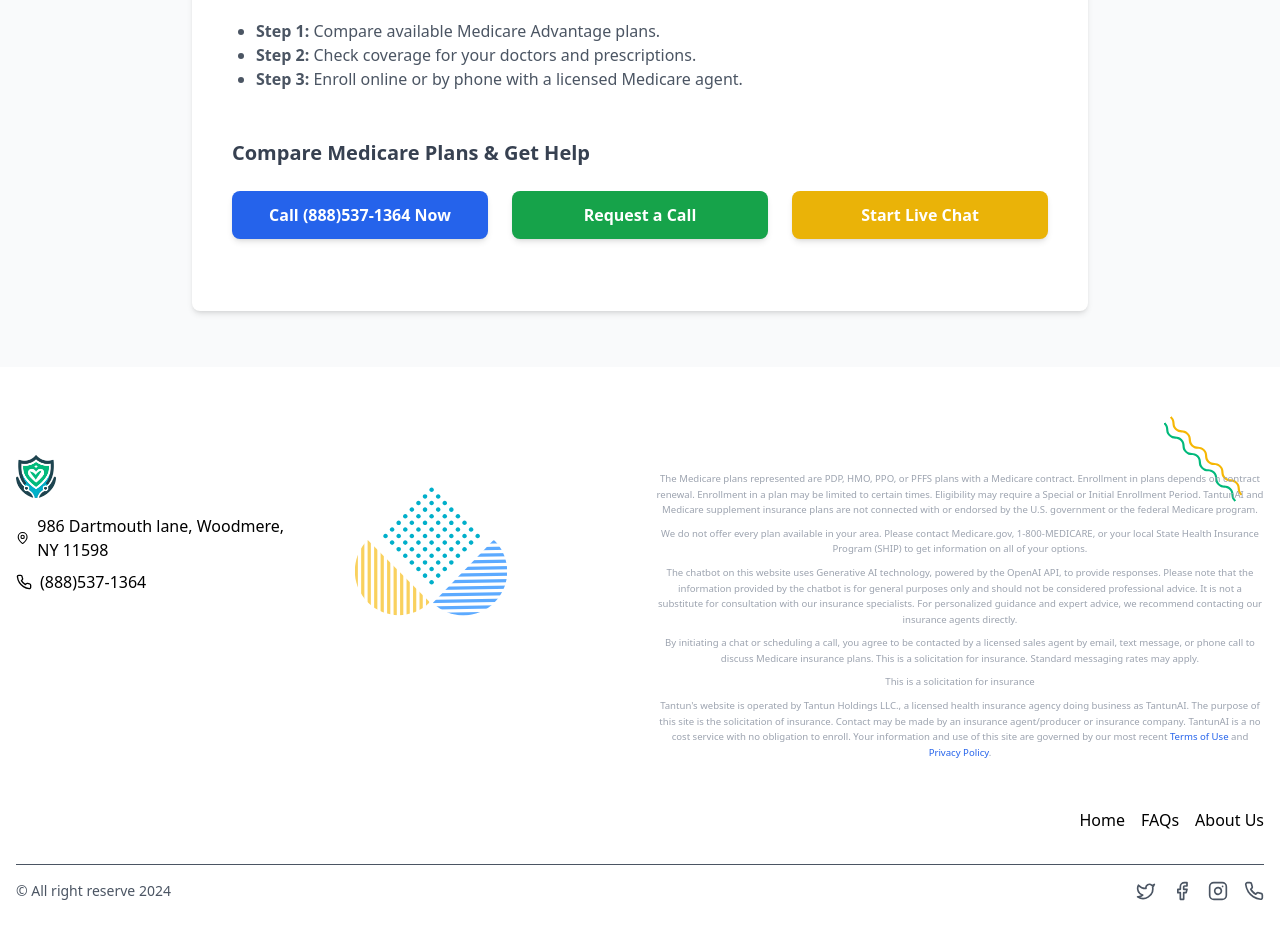
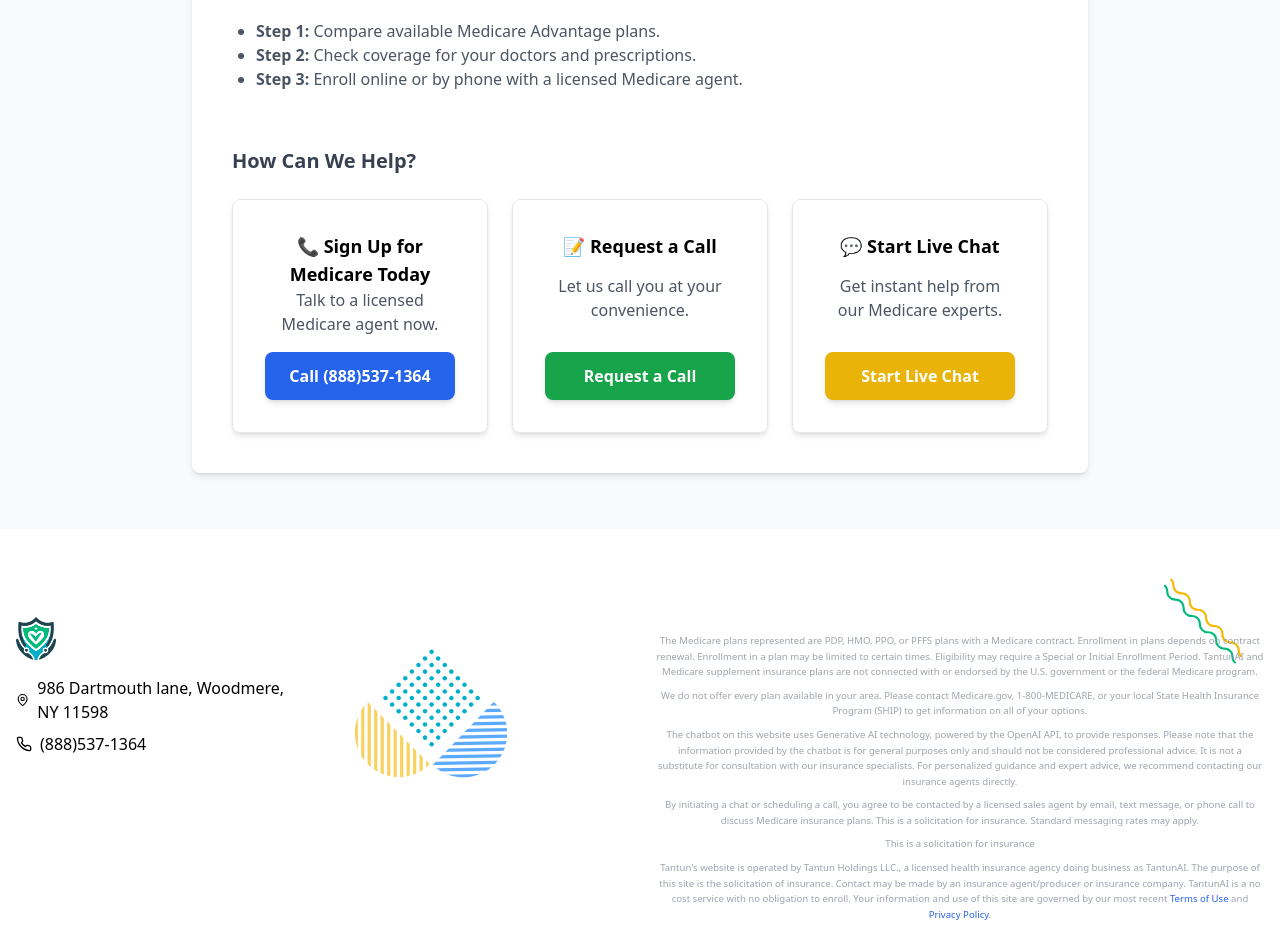
Before and after one commit to tantunholdings/medicare-tantun-web, a Next.js app: page /medicare-advantage-enrollment in a window 1280 px wide. Shown: the part 1140-2076 px from the top of the page. Built offline with nearby package versions, Linux system fonts and the light colour scheme.

Commit message:
Modify the CTA buttons

```diff
--- a/app/aiassistant/page.js
+++ b/app/aiassistant/page.js
@@ -1,14 +1,18 @@
 "use client";
 
 import { useState } from "react";
+import { PHONE_NUMBER } from '@/utils/constants';
 import CardsSection from "../../components/home/CardsSection";
 import ChatPopup from "../../components/home/ChatPopup";
+import DetailsPopup from '@/components/DetailsPopup';
 
 export default function AssistancePage() {
   const [trigger, setTrigger] = useState("");
+  const [showDetailsPopup, setShowDetailsPopup] = useState(false);
 
   return (
-    <div className="flex flex-col min-h-screen">
+    <div className='flex flex-col min-h-screen items-center bg-gray-50 relative'>
+      <div className='w-full max-w-4xl bg-white rounded-lg shadow-md p-10 mt-14 mb-14'>
         {/* Assistant Section */}
         <main className="flex-grow flex justify-start flex-col pt-8">
           <section
@@ -16,14 +20,40 @@ export default function AssistancePage() {
             id="chat-section"
           >
             <h2 className="text-2xl font-bold mb-6 text-center underline decoration-blue-500">
-            Ask Our MedicareGPT Assistant about Medicare
+              Ask Our Medicare AI Assistant about Medicare
             </h2>
             <CardsSection setTrigger={setTrigger} />
             <ChatPopup setTrigger={setTrigger} trigger={trigger} />
           </section>
         </main>
-
-
+        {/* ✅ 4 CTA Buttons - Placed After Content */}
+        <h2 className='text-xl font-semibold text-gray-700 mt-14 mb-6'>How Can We Help?</h2>
+            <div className='grid grid-cols-1 md:grid-cols-3 gap-6 text-center items-stretch h-full'>
+              <div className='border rounded-lg p-8 shadow-md flex flex-col justify-between h-full'>
+                <h3 className='text-lg font-bold'>📞 Sign Up for Medicare Today</h3>
+                <p className='text-gray-600'>Talk to a licensed Medicare agent now.</p>
+                <a href={`tel:${PHONE_NUMBER}`} className='block mt-4 bg-blue-600 text-white py-3 px-6 rounded-lg font-semibold hover:bg-blue-700 shadow-md'>
+                  Call {PHONE_NUMBER}
+                </a>
+              </div>
+              <div className='border rounded-lg p-8 shadow-md flex flex-col justify-between h-full'>
+                <h3 className='text-lg font-bold'>📝 Request a Call</h3>
+                <p className='text-gray-600'>Let us call you at your convenience.</p>
+                <button onClick={() => setShowDetailsPopup(true)} className='block mt-4 bg-green-600 text-white py-3 px-6 rounded-lg font-semibold hover:bg-green-700 shadow-md'>
+                  Request a Call
+                </button>
+              </div>
+              <div className='border rounded-lg p-8 shadow-md flex flex-col justify-between h-full'>
+                <h3 className='text-lg font-bold'>💬 Start Live Chat</h3>
+                <p className='text-gray-600'>Get instant help from our Medicare experts.</p>
+                <button onClick={() => window.Tawk_API.maximize()} className='block mt-4 bg-yellow-500 text-white py-3 px-6 rounded-lg font-semibold hover:bg-yellow-600 shadow-md'>
+                  Start Live Chat
+                </button>
+              </div>
+            </div>
+        {/* ✅ Request a Call Popup */}
+        {showDetailsPopup && <DetailsPopup closePopup={() => setShowDetailsPopup(false)} />}
+      </div>
     </div>
   );
 }
--- a/app/medicare-advantage-enrollment/page.js
+++ b/app/medicare-advantage-enrollment/page.js
@@ -80,26 +80,29 @@ export default function MedicareAdvantagePage() {
 
 
         {/* ✅ 4 CTA Buttons - Placed After Content */}
-        <h2 className='text-xl font-semibold text-gray-700 mt-12 mb-6'>Compare Medicare Plans & Get Help</h2>
-        <div className="flex flex-col md:flex-row justify-center gap-6 mb-8">
-          <a
-            href={`tel:${PHONE_NUMBER}`}
-            className="block text-center bg-blue-600 text-white py-3 px-4 rounded-lg font-semibold hover:bg-blue-700 shadow-md w-full max-w-xs sm:max-w-sm md:max-w-md"
-          >
-            Call {PHONE_NUMBER} Now
+        <h2 className='text-xl font-semibold text-gray-700 mt-14 mb-6'>How Can We Help?</h2>
+            <div className='grid grid-cols-1 md:grid-cols-3 gap-6 text-center items-stretch h-full'>
+              <div className='border rounded-lg p-8 shadow-md flex flex-col justify-between h-full'>
+                <h3 className='text-lg font-bold'>📞 Sign Up for Medicare Today</h3>
+                <p className='text-gray-600'>Talk to a licensed Medicare agent now.</p>
+                <a href={`tel:${PHONE_NUMBER}`} className='block mt-4 bg-blue-600 text-white py-3 px-6 rounded-lg font-semibold hover:bg-blue-700 shadow-md'>
+                  Call {PHONE_NUMBER}
                 </a>
-          <button
-            onClick={() => setShowDetailsPopup(true)}
-            className="block text-center bg-green-600 text-white py-3 px-4 rounded-lg font-semibold hover:bg-green-700 shadow-md w-full max-w-xs sm:max-w-sm md:max-w-md"
-          >
+              </div>
+              <div className='border rounded-lg p-8 shadow-md flex flex-col justify-between h-full'>
+                <h3 className='text-lg font-bold'>📝 Request a Call</h3>
+                <p className='text-gray-600'>Let us call you at your convenience.</p>
+                <button onClick={() => setShowDetailsPopup(true)} className='block mt-4 bg-green-600 text-white py-3 px-6 rounded-lg font-semibold hover:bg-green-700 shadow-md'>
                   Request a Call
                 </button>
-          <button
-            onClick={() => window.Tawk_API.maximize()}
-            className="block text-center bg-yellow-500 text-white py-3 px-4 rounded-lg font-semibold hover:bg-yellow-600 shadow-md w-full max-w-xs sm:max-w-sm md:max-w-md"
-          >
+              </div>
+              <div className='border rounded-lg p-8 shadow-md flex flex-col justify-between h-full'>
+                <h3 className='text-lg font-bold'>💬 Start Live Chat</h3>
+                <p className='text-gray-600'>Get instant help from our Medicare experts.</p>
+                <button onClick={() => window.Tawk_API.maximize()} className='block mt-4 bg-yellow-500 text-white py-3 px-6 rounded-lg font-semibold hover:bg-yellow-600 shadow-md'>
                   Start Live Chat
                 </button>
+              </div>
             </div>
 
         {/* ✅ Exit-Intent Popup */}
--- a/app/medicare-supplement/page.js
+++ b/app/medicare-supplement/page.js
@@ -92,26 +92,29 @@ export default function MedicareSupplementPage() {
       </ul>
 
        {/* ✅ 4 CTA Buttons - Placed After Content */}
-        <h2 className='text-xl font-semibold text-gray-700 mt-12 mb-6'>Compare Medigap Plans & Save</h2>
-        <div className="flex flex-col md:flex-row justify-center gap-6 mb-8">
-          <a
-            href={`tel:${PHONE_NUMBER}`}
-            className="block text-center bg-blue-600 text-white py-3 px-4 rounded-lg font-semibold hover:bg-blue-700 shadow-md w-full max-w-xs sm:max-w-sm md:max-w-md"
-          >
-            Call {PHONE_NUMBER} Now
+       <h2 className='text-xl font-semibold text-gray-700 mt-14 mb-6'>How Can We Help?</h2>
+            <div className='grid grid-cols-1 md:grid-cols-3 gap-6 text-center items-stretch h-full'>
+              <div className='border rounded-lg p-8 shadow-md flex flex-col justify-between h-full'>
+                <h3 className='text-lg font-bold'>📞 Sign Up for Medicare Today</h3>
+                <p className='text-gray-600'>Talk to a licensed Medicare agent now.</p>
+                <a href={`tel:${PHONE_NUMBER}`} className='block mt-4 bg-blue-600 text-white py-3 px-6 rounded-lg font-semibold hover:bg-blue-700 shadow-md'>
+                  Call {PHONE_NUMBER}
                 </a>
-          <button
-            onClick={() => setShowDetailsPopup(true)}
-            className="block text-center bg-green-600 text-white py-3 px-4 rounded-lg font-semibold hover:bg-green-700 shadow-md w-full max-w-xs sm:max-w-sm md:max-w-md"
-          >
+              </div>
+              <div className='border rounded-lg p-8 shadow-md flex flex-col justify-between h-full'>
+                <h3 className='text-lg font-bold'>📝 Request a Call</h3>
+                <p className='text-gray-600'>Let us call you at your convenience.</p>
+                <button onClick={() => setShowDetailsPopup(true)} className='block mt-4 bg-green-600 text-white py-3 px-6 rounded-lg font-semibold hover:bg-green-700 shadow-md'>
                   Request a Call
                 </button>
-          <button
-            onClick={() => window.Tawk_API.maximize()}
-            className="block text-center bg-yellow-500 text-white py-3 px-4 rounded-lg font-semibold hover:bg-yellow-600 shadow-md w-full max-w-xs sm:max-w-sm md:max-w-md"
-          >
+              </div>
+              <div className='border rounded-lg p-8 shadow-md flex flex-col justify-between h-full'>
+                <h3 className='text-lg font-bold'>💬 Start Live Chat</h3>
+                <p className='text-gray-600'>Get instant help from our Medicare experts.</p>
+                <button onClick={() => window.Tawk_API.maximize()} className='block mt-4 bg-yellow-500 text-white py-3 px-6 rounded-lg font-semibold hover:bg-yellow-600 shadow-md'>
                   Start Live Chat
                 </button>
+              </div>
             </div>
 
         {/* ✅ Exit-Intent Popup */}
```
Lines whose indentation alone changed are shown as unchanged.
